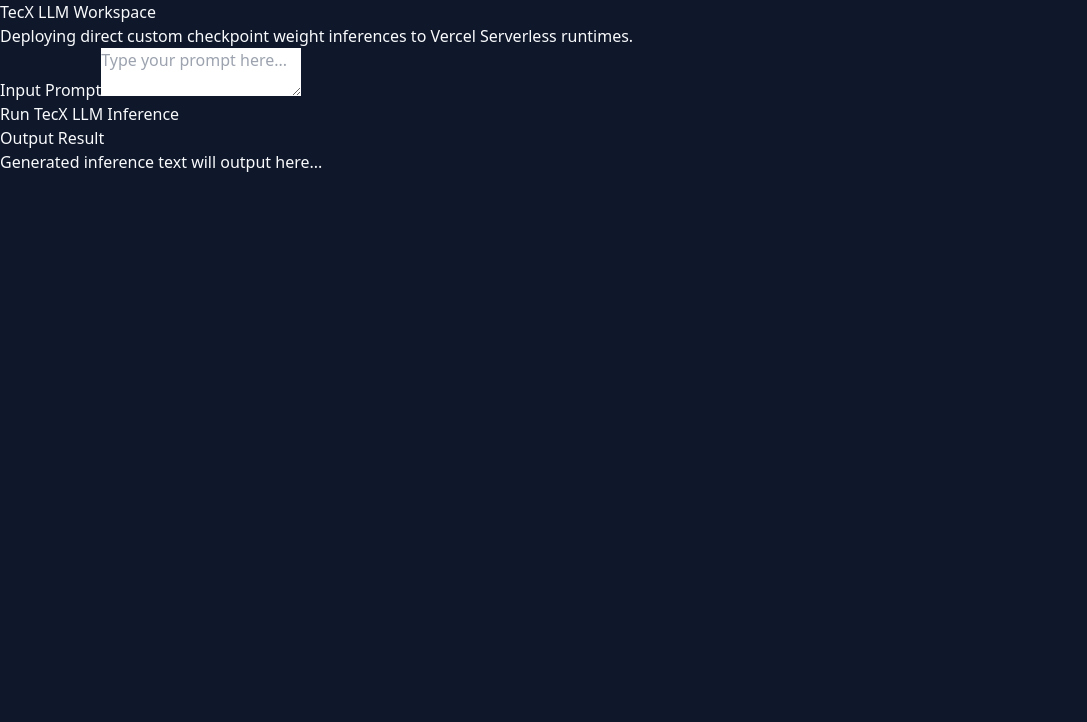
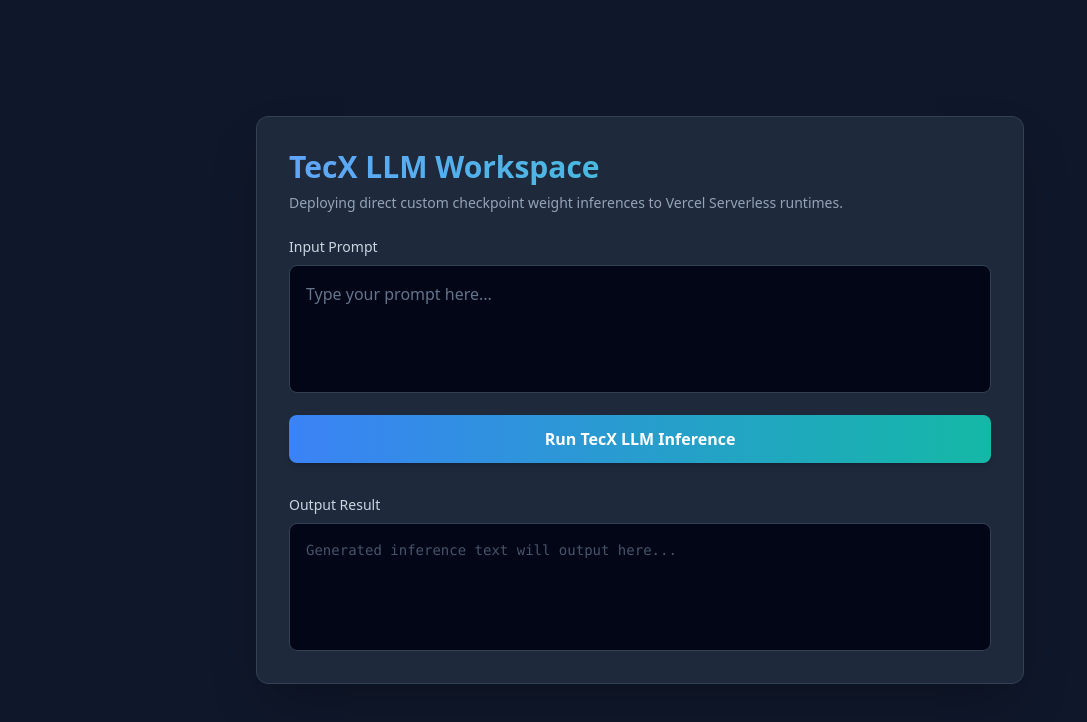
Before and after one commit to TecExpo/tecx-llm-vercel-app, a Next.js app: page / in a window 1280 px wide. Shown: the top 722 px of the page, without its empty margins (0-1087 px from the left). Built offline with nearby package versions, Linux system fonts and the light colour scheme.

Commit message:
Create tailwind.config.mjs

```diff
--- /dev/null
+++ b/tailwind.config.mjs
@@ -0,0 +1,14 @@
+/** @type {import('tailwindcss').Config} */
+const config = {
+  content: [
+    "./src/pages/**/*.{js,ts,jsx,tsx,mdx}",
+    "./src/components/**/*.{js,ts,jsx,tsx,mdx}",
+    "./src/app/**/*.{js,ts,jsx,tsx,mdx}",
+  ],
+  theme: {
+    extend: {},
+  },
+  plugins: [],
+};
+
+export default config;
```
